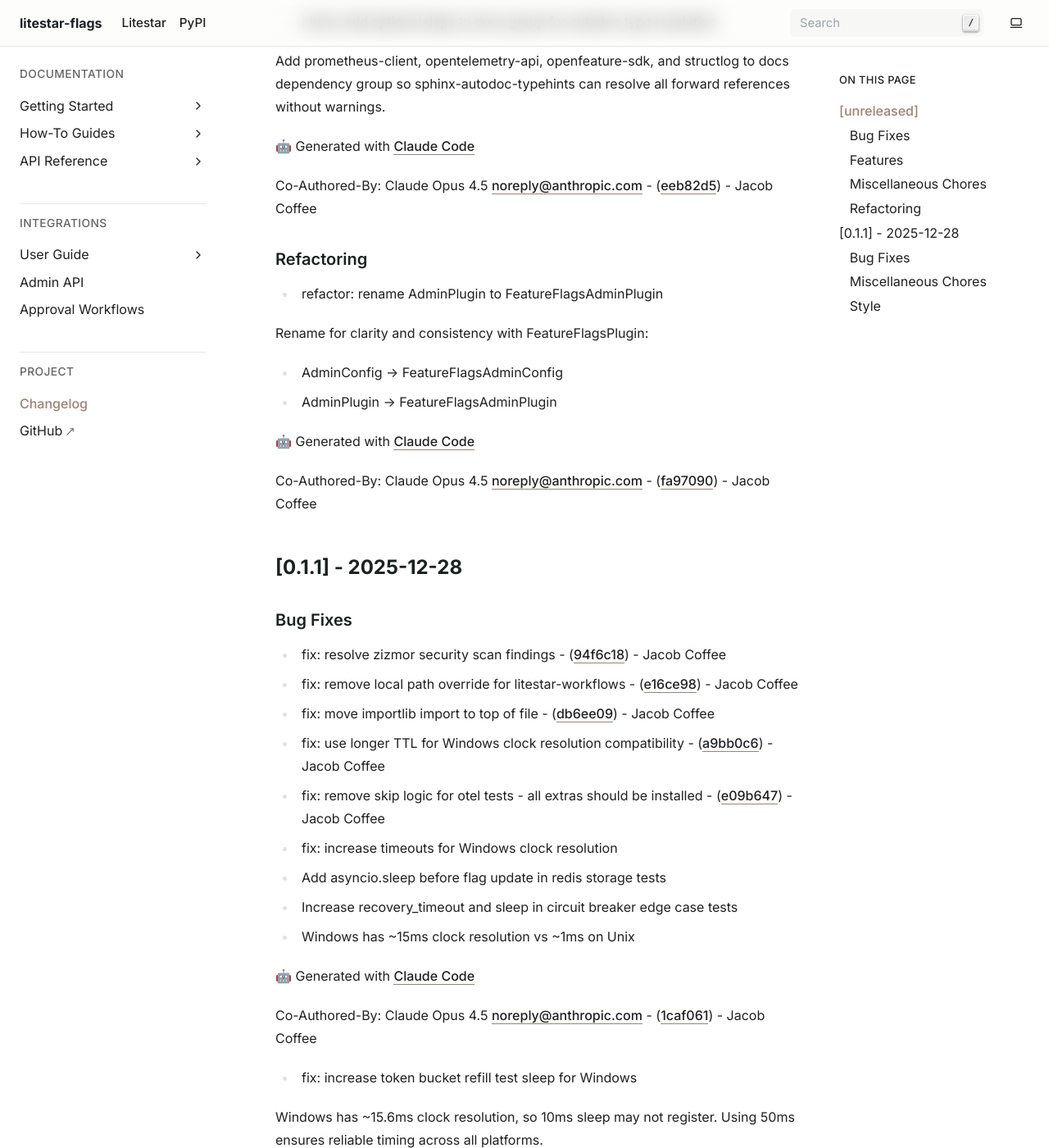
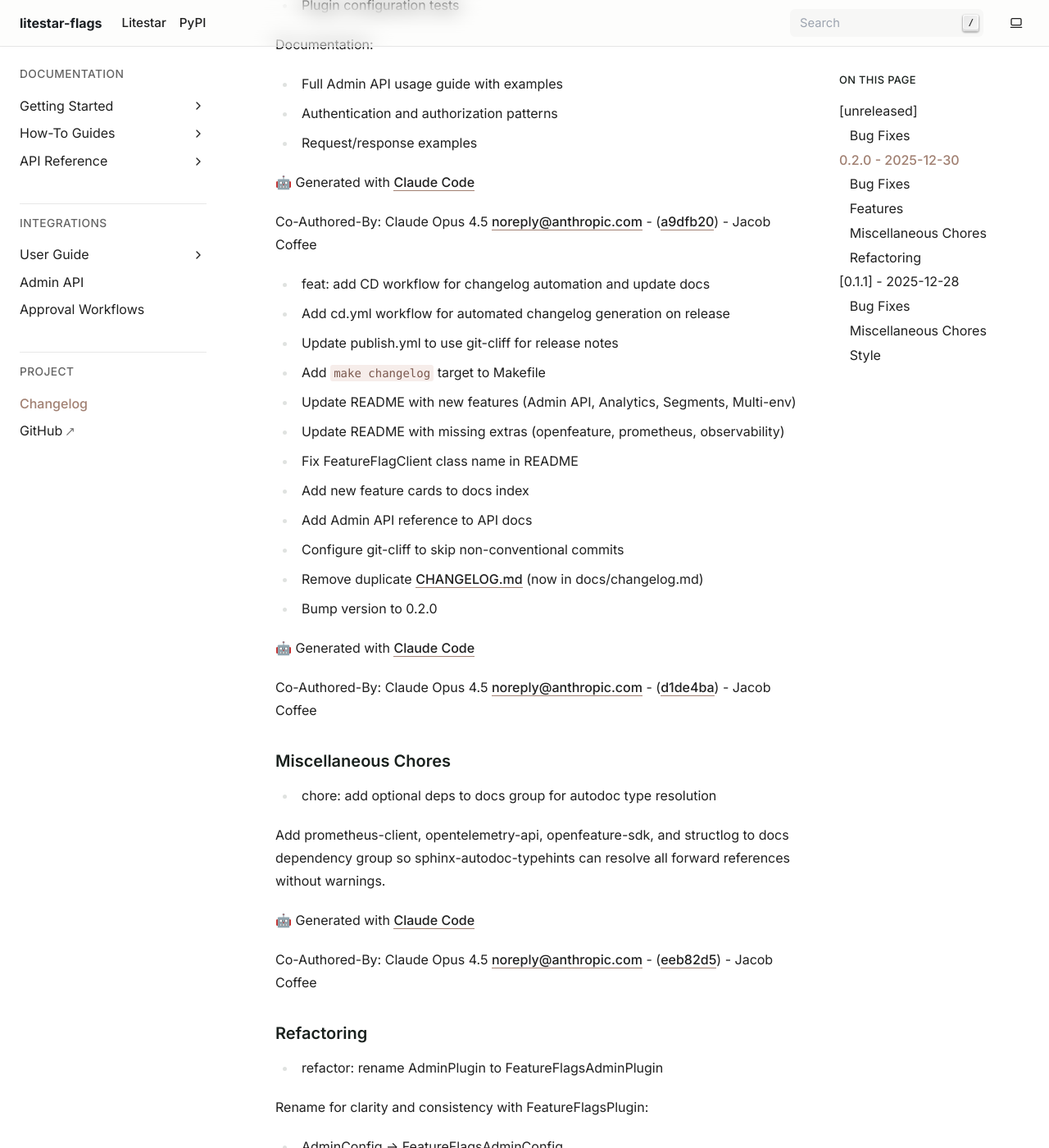
Before and after one commit to JacobCoffee/litestar-flags, a Sphinx documentation site: the page built from docs/changelog.md, in a window 1280 px wide and 1400 px high, scrolled down 3628 px. Shown: the whole window at 82% size. Built offline with Sphinx 7.4.7, drawn with Linux system fonts in a browser that asks for light colours; some of the changed text lies outside the part shown.

Commit message:
docs: regenerate changelog for v0.2.0

```diff
--- a/docs/changelog.md
+++ b/docs/changelog.md
@@ -3,6 +3,19 @@
 All notable changes to this project will be documented in this file.
 
 ## [unreleased]
+
+
+### Bug Fixes
+
+
+- fix: checkout main branch in CD workflow for changelog push - ([92f334a](https://github.com/JacobCoffee/litestar-flags/commit/92f334a884b4229341cea80465ae98c175d744f3)) - Jacob Coffee
+
+- fix: explicitly set remote URL with PAT for changelog push - ([18b836a](https://github.com/JacobCoffee/litestar-flags/commit/18b836a9e99f796cdf52bd6c94b93bd20f31cb97)) - Jacob Coffee
+
+- fix: create PR instead of direct push for changelog updates - ([ecc2469](https://github.com/JacobCoffee/litestar-flags/commit/ecc24699b179a9bafafefb9452014d6f0bc4eeb8)) - Jacob Coffee
+
+- fix: revert to direct push for changelog - ([95c0fd1](https://github.com/JacobCoffee/litestar-flags/commit/95c0fd1c22966f410cd6ead4a8e48f3883bd2d51)) - Jacob Coffee
+## [0.2.0](https://github.com/JacobCoffee/litestar-flags/compare/v0.1.1..v0.2.0) - 2025-12-30
 
 
 ### Bug Fixes
@@ -110,6 +123,24 @@ Documentation:
 🤖 Generated with [Claude Code](https://claude.com/claude-code)
 
 Co-Authored-By: Claude Opus 4.5 <noreply@anthropic.com> - ([a9dfb20](https://github.com/JacobCoffee/litestar-flags/commit/a9dfb203ee46b7fa924a1dbfb506cc4e9667a600)) - Jacob Coffee
+
+- feat: add CD workflow for changelog automation and update docs
+
+- Add cd.yml workflow for automated changelog generation on release
+- Update publish.yml to use git-cliff for release notes
+- Add `make changelog` target to Makefile
+- Update README with new features (Admin API, Analytics, Segments, Multi-env)
+- Update README with missing extras (openfeature, prometheus, observability)
+- Fix FeatureFlagClient class name in README
+- Add new feature cards to docs index
+- Add Admin API reference to API docs
+- Configure git-cliff to skip non-conventional commits
+- Remove duplicate CHANGELOG.md (now in docs/changelog.md)
+- Bump version to 0.2.0
+
+🤖 Generated with [Claude Code](https://claude.com/claude-code)
+
+Co-Authored-By: Claude Opus 4.5 <noreply@anthropic.com> - ([d1de4ba](https://github.com/JacobCoffee/litestar-flags/commit/d1de4babf2896c2278d5ff5789f333b8a5a5ee6a)) - Jacob Coffee
 
 
 ### Miscellaneous Chores
```
